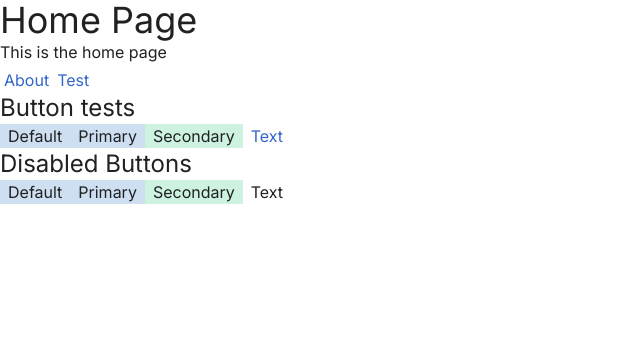
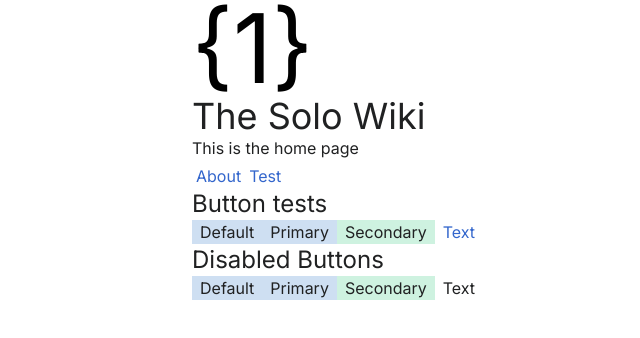
Before and after one commit to kafkaesc/Singleton-Wiki, a Next.js app: page / in a window 1280 px wide. Shown: the top 338 px of the page, without its empty margins (0-640 px from the left). Built offline with nearby package versions, Linux system fonts and the light colour scheme.

Commit message:
Creating the PageColumn component and applying it to page components

```diff
--- a/src/app/About/page.tsx
+++ b/src/app/About/page.tsx
@@ -1,11 +1,12 @@
 import H1 from '@/elements/H1';
 import P from '@/elements/P';
+import PageColumn from '@/components/PageColumn';
 
 export default function About() {
 	return (
-		<>
+		<PageColumn>
 			<H1>About Singleton Wiki</H1>
 			<P>Built by Jared Hettinger</P>
-		</>
+		</PageColumn>
 	);
 }
--- a/src/app/Test/page.tsx
+++ b/src/app/Test/page.tsx
@@ -1,11 +1,12 @@
 import H1 from '@/elements/H1';
 import P from '@/elements/P';
+import PageColumn from '@/components/PageColumn';
 
 export default function Test() {
 	return (
-		<>
+		<PageColumn>
 			<H1>Test Page</H1>
 			<P>the test page</P>
-		</>
+		</PageColumn>
 	);
 }
--- a/src/app/page.tsx
+++ b/src/app/page.tsx
@@ -3,11 +3,14 @@ import H1 from '@/elements/H1';
 import H2 from '@/elements/H2';
 import Link from '@/elements/Link';
 import P from '@/elements/P';
+import PageColumn from '@/components/PageColumn';
 
 export default function Home() {
 	return (
 		<main>
-			<H1 className="text-2xl">Home Page</H1>
+			<PageColumn>
+				<h1 className="text-8xl">{`{1}`}</h1>
+				<H1 className="text-2xl">The Solo Wiki</H1>
 				<P>This is the home page</P>
 				<Link className="mx-1" href="/About">
 					About
@@ -31,6 +34,7 @@ export default function Home() {
 				<Button buttonStyle="text" disabled={true}>
 					Text
 				</Button>
+			</PageColumn>
 		</main>
 	);
 }
--- /dev/null
+++ b/src/components/PageColumn.tsx
@@ -0,0 +1,16 @@
+import { ReactNode } from 'react';
+
+interface PageColumnProps {
+	children: ReactNode;
+	className?: string;
+}
+
+export default function PageColumn({ children, className }: PageColumnProps) {
+	return className ? (
+		<div className={`max-w-4xl px-2 mx-auto lg:px-0 ${className}`}>
+			{children}
+		</div>
+	) : (
+		<div className="max-w-4xl px-2 mx-auto lg:px-0">{children}</div>
+	);
+}
```
Lines whose indentation alone changed are shown as unchanged.
